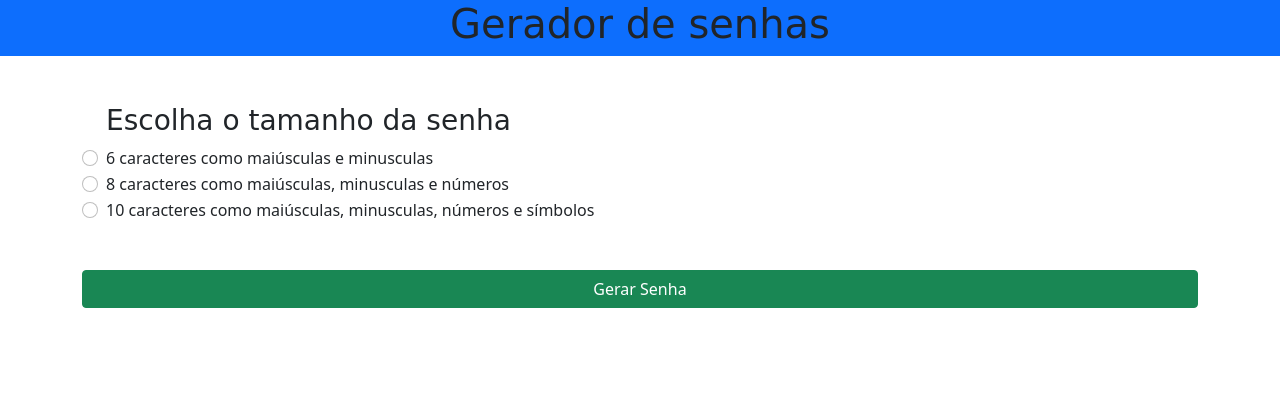
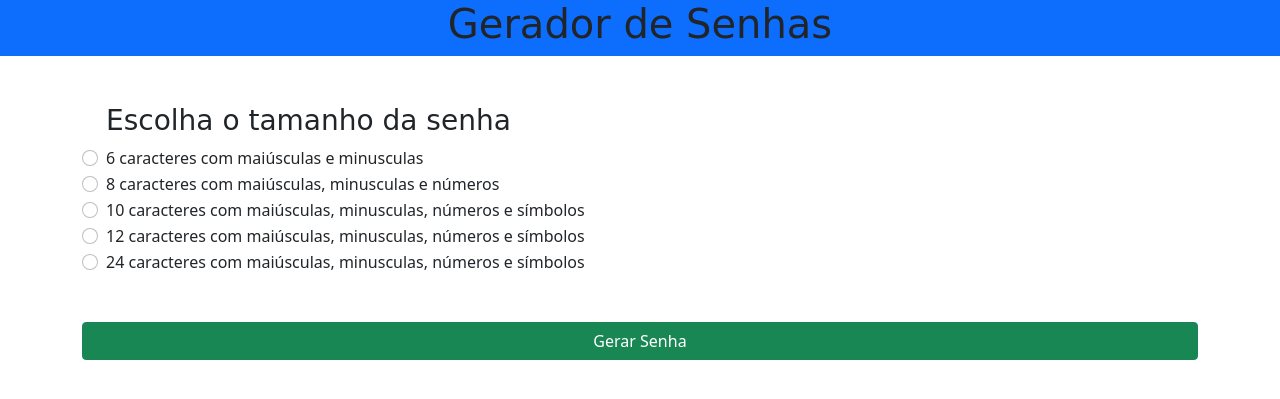
Before and after one commit to Grazziano/Gerador-de-Senhas, a PHP site: page / in a window 1280 px wide. Shown: the top 399 px of the page. Run offline with PHP 8.4, Linux system fonts and the light colour scheme; some web fonts are replaced.

Commit message:
Adicionando mais opções de tamanho

```diff
--- a/index.php
+++ b/index.php
@@ -35,6 +35,16 @@ $value = isset($_GET['inlineRadioOptions']) ? $_GET['inlineRadioOptions'] : 0;
 $senhaGerada = "";
 
 switch ($value) {
+  case 24:
+  // Retornar a senha com 24 caracteres como maiúsculas, minusculas, números e símbolos:
+  $senhaGerada = gerar_senha(24, true, true, true, true);
+  break;
+
+  case 12:
+  // Retornar a senha com 12 caracteres como maiúsculas, minusculas, números e símbolos:
+  $senhaGerada = gerar_senha(12, true, true, true, true);
+  break;
+
   case 10:
   // Retornar a senha com 10 caracteres como maiúsculas, minusculas, números e símbolos:
   $senhaGerada = gerar_senha(10, true, true, true, true);
@@ -67,8 +77,7 @@ switch ($value) {
       font-weight: 400;
     }
     .border.border-primary{
-      margin-top: 30px;
-      padding: 5px;
+      padding: 10px;
     }
     span.border.border-primary{
       font-size: 20px;
@@ -80,7 +89,7 @@ switch ($value) {
 
   <ul class="nav justify-content-center bg-primary">
     <li class="nav-item">
-      <h1>Gerador de senhas</h1>
+      <h1>Gerador de Senhas</h1>
     </li>
   </ul>
 
@@ -92,15 +101,23 @@ switch ($value) {
         </div>
         <div class="form-check">
           <input class="form-check-input" type="radio" name="inlineRadioOptions" id="inlineRadio1" value="6">
-          <label class="form-check-label" for="inlineRadio1">6 caracteres como maiúsculas e minusculas</label>
+          <label class="form-check-label" for="inlineRadio1">6 caracteres com maiúsculas e minusculas</label>
         </div>
         <div class="form-check">
           <input class="form-check-input" type="radio" name="inlineRadioOptions" id="inlineRadio2" value="8">
-          <label class="form-check-label" for="inlineRadio2">8 caracteres como maiúsculas, minusculas e números</label>
+          <label class="form-check-label" for="inlineRadio2">8 caracteres com maiúsculas, minusculas e números</label>
         </div>
         <div class="form-check">
           <input class="form-check-input" type="radio" name="inlineRadioOptions" id="inlineRadio3" value="10">
-          <label class="form-check-label" for="inlineRadio3">10 caracteres como maiúsculas, minusculas, números e símbolos</label>
+          <label class="form-check-label" for="inlineRadio3">10 caracteres com maiúsculas, minusculas, números e símbolos</label>
+        </div>
+        <div class="form-check">
+          <input class="form-check-input" type="radio" name="inlineRadioOptions" id="inlineRadio3" value="12">
+          <label class="form-check-label" for="inlineRadio3">12 caracteres com maiúsculas, minusculas, números e símbolos</label>
+        </div>
+        <div class="form-check">
+          <input class="form-check-input" type="radio" name="inlineRadioOptions" id="inlineRadio3" value="24">
+          <label class="form-check-label" for="inlineRadio3">24 caracteres com maiúsculas, minusculas, números e símbolos</label>
         </div>
         <div class="d-grid gap-2 mt-5 mb-5">
           <button type="submit" class="btn btn-success">Gerar Senha</button>
@@ -112,7 +129,7 @@ switch ($value) {
     if ($senhaGerada != "") {
       ?>
       <div class="alert alert-info" role="alert">
-        Esta é a sua nova senha:<br> <span class="border border-primary"><?php echo utf8_encode($senhaGerada) ?></span>
+        Esta é a sua nova senha:<br><br> <span class="border border-primary"><?php echo utf8_encode($senhaGerada) ?></span>
       </div>
       <?php
     }
```
